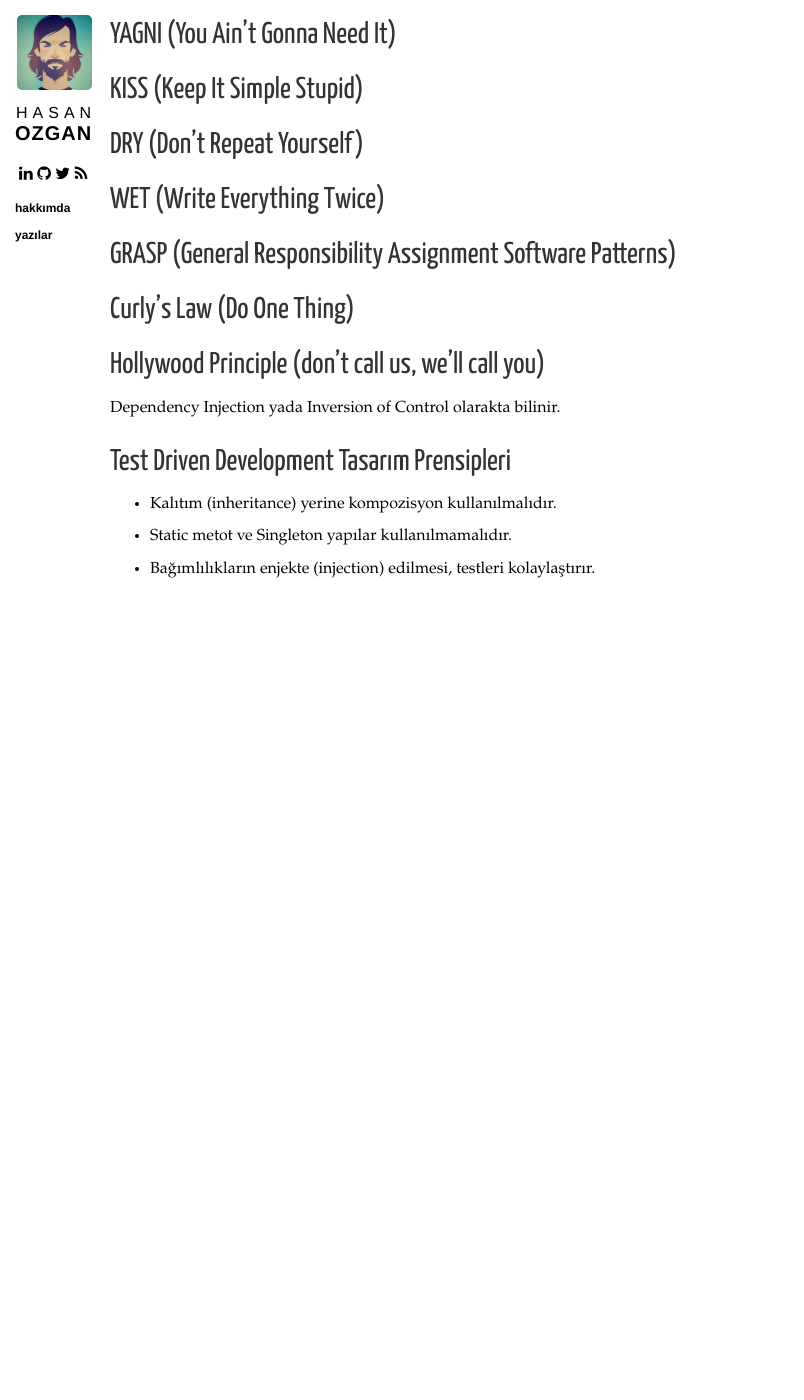
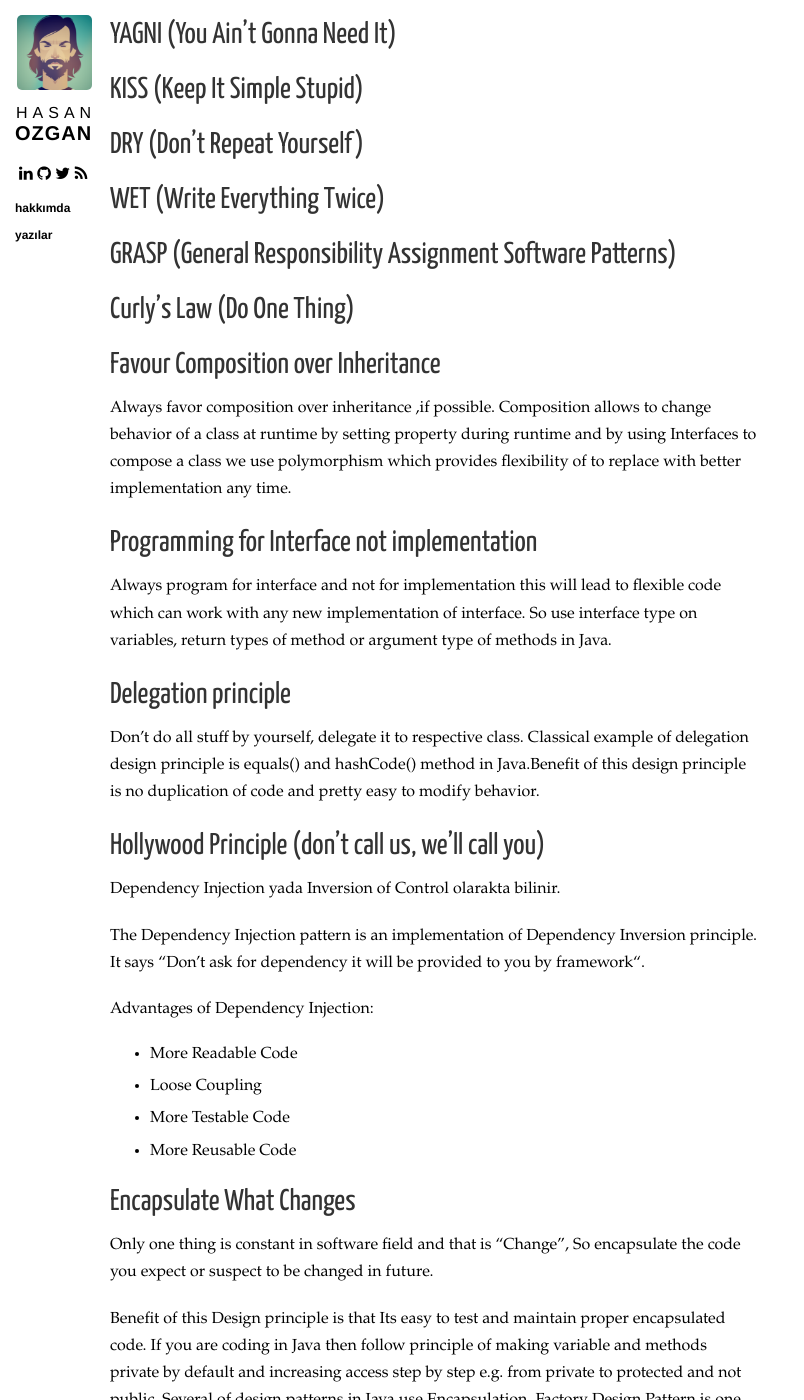
Before and after one commit to destek1/hasanozgan.github.io, a Jekyll site: the page built from belgeler/tasarim-prensipleri/index.md, in a window 1280 px wide and 1400 px high, scrolled down 649 px. Shown: the whole window, without its empty margins (0-804 px from the left). Built offline with Jekyll 4.4.1, drawn with Linux system fonts in a browser that asks for light colours; nearby versions of some CDN libraries; Markdown is read by kramdown in place of the engine named in the settings; before the commit the page ends 1279 px from its top, so only the background shows below that; some of the changed text lies outside the part shown.

Commit message:
Update index.md

```diff
--- a/belgeler/tasarim-prensipleri/index.md
+++ b/belgeler/tasarim-prensipleri/index.md
@@ -44,8 +44,34 @@ meta:
 
 ## Curly's Law (Do One Thing) ##
 
+## Favour Composition over Inheritance
+
+Always favor composition over inheritance ,if possible. Composition allows to change behavior of a class at runtime by setting property during runtime and by using Interfaces to compose a class we use polymorphism which provides flexibility of to replace with better implementation any time.
+
+## Programming for Interface not implementation
+
+Always program for interface and not for implementation this will lead to flexible code which can work with any new implementation of interface. So use interface type on variables, return types of method or argument type of methods in Java.
+
+## Delegation principle
+
+Don’t do all stuff  by yourself,  delegate it to respective class. Classical example of delegation design principle is equals() and hashCode() method in Java.Benefit of this design principle is no duplication of code and pretty easy to modify behavior.
+
 ## Hollywood Principle (don't call us, we'll call you) ##
 Dependency Injection yada Inversion of Control olarakta bilinir.
+
+The Dependency Injection pattern is an implementation of Dependency Inversion principle. It says “Don’t ask for dependency it will be provided to you by framework“.
+
+Advantages of Dependency Injection:
+ - More Readable Code
+ - Loose Coupling
+ - More Testable Code
+ - More Reusable Code
+
+## Encapsulate What Changes
+
+Only one thing is constant in software field and that is “Change”, So encapsulate the code you expect or suspect to be changed in future.
+
+Benefit of this Design principle is that Its easy to test and maintain proper encapsulated code. If you are coding in Java then follow principle of making variable and methods private by default and increasing access step by step e.g. from private to protected and not public. Several of design patterns in Java use Encapsulation. Factory Design Pattern is one example of Encapsulation which encapsulate object creation code and provides flexibility to introduce new product later with no impact on existing code.
 
 
 ## Test Driven Development Tasarım Prensipleri ##
```
